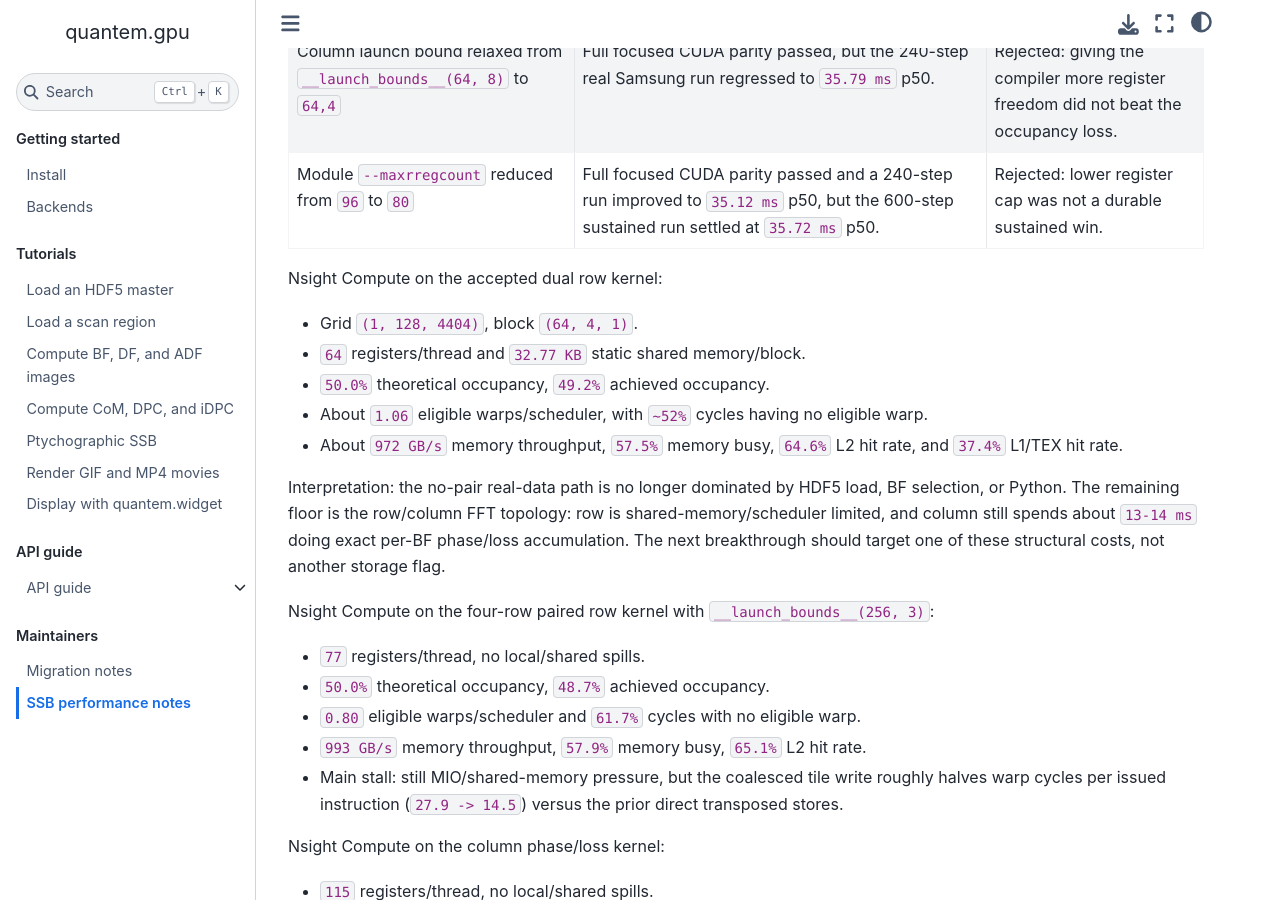
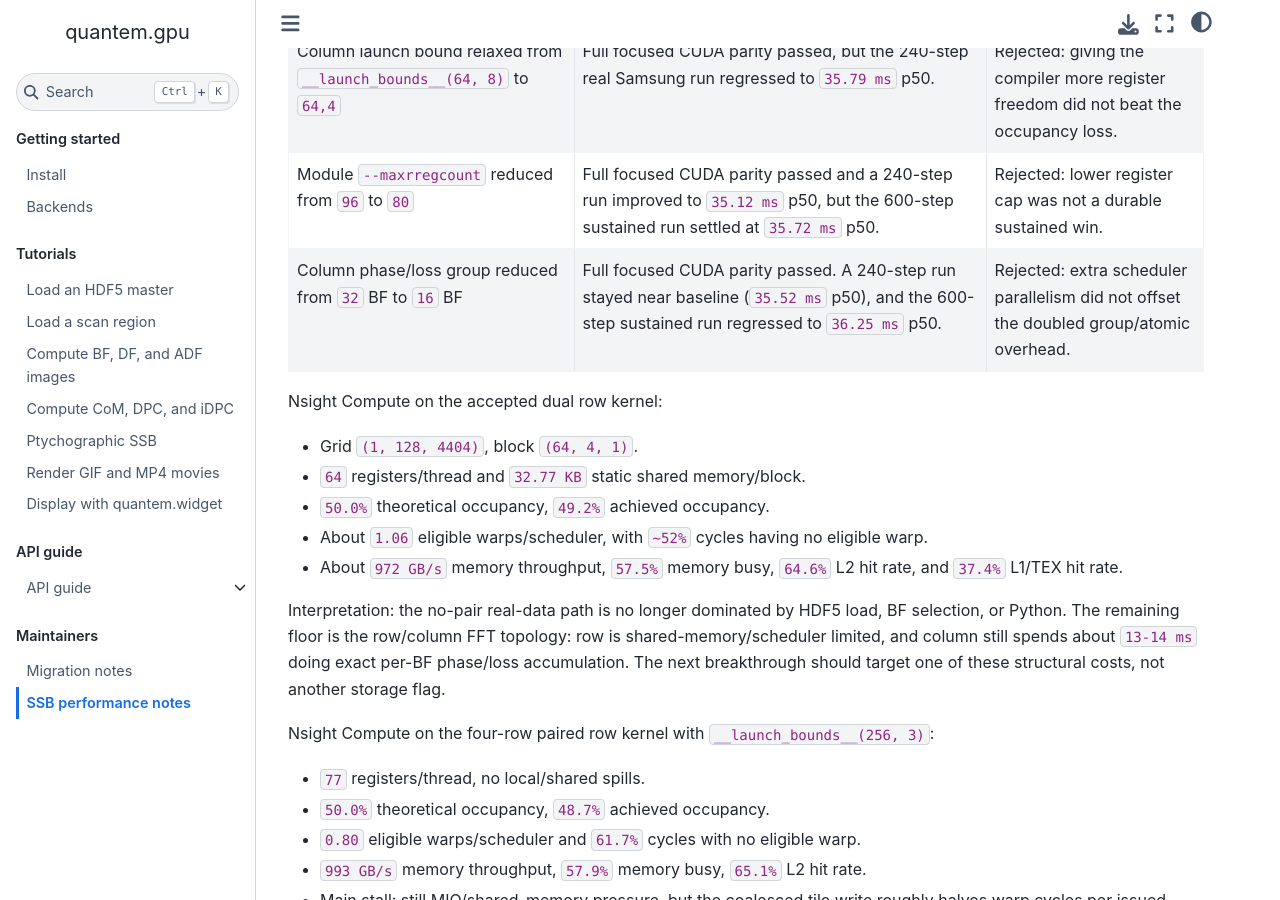
Before and after one commit to bobleesj/quantem.gpu, a Jupyter Book: the page built from docs/maintainer/ssb-performance.md, in a window 1280 px wide and 900 px high, scrolled down 12341 px. Built offline with Jupyter Book 1.0.4 settings and Sphinx 7.4.7 and the Sphinx Book theme 1.1.4, drawn with Linux system fonts in a browser that asks for light colours.

Commit message:
docs: record SSB column-group rejection

```diff
--- a/docs/maintainer/ssb-performance.md
+++ b/docs/maintainer/ssb-performance.md
@@ -473,6 +473,7 @@ Rejected follow-ups from this subpixel-BF pass:
 | Column loop unroll reduced from `2` to `1` | Full focused CUDA parity passed. A 240-step run stayed near baseline (`35.53 ms` p50), and the 600-step sustained run regressed to `36.27 ms` p50. | Rejected: lower unroll did not overcome the register/L1TEX floor. |
 | Column launch bound relaxed from `__launch_bounds__(64, 8)` to `64,4` | Full focused CUDA parity passed, but the 240-step real Samsung run regressed to `35.79 ms` p50. | Rejected: giving the compiler more register freedom did not beat the occupancy loss. |
 | Module `--maxrregcount` reduced from `96` to `80` | Full focused CUDA parity passed and a 240-step run improved to `35.12 ms` p50, but the 600-step sustained run settled at `35.72 ms` p50. | Rejected: lower register cap was not a durable sustained win. |
+| Column phase/loss group reduced from `32` BF to `16` BF | Full focused CUDA parity passed. A 240-step run stayed near baseline (`35.52 ms` p50), and the 600-step sustained run regressed to `36.25 ms` p50. | Rejected: extra scheduler parallelism did not offset the doubled group/atomic overhead. |
 
 Nsight Compute on the accepted dual row kernel:
 
```
